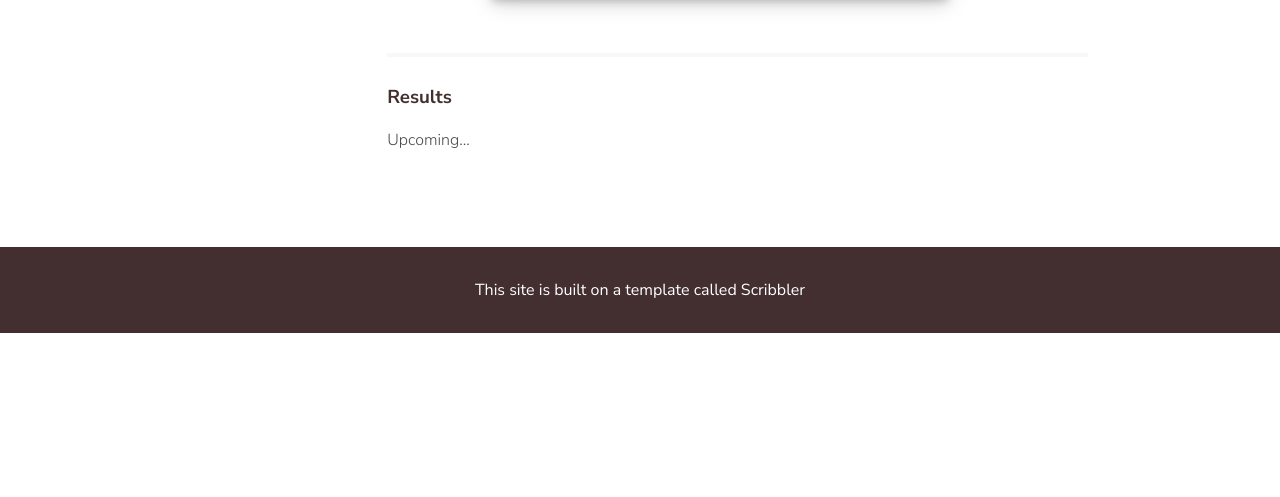
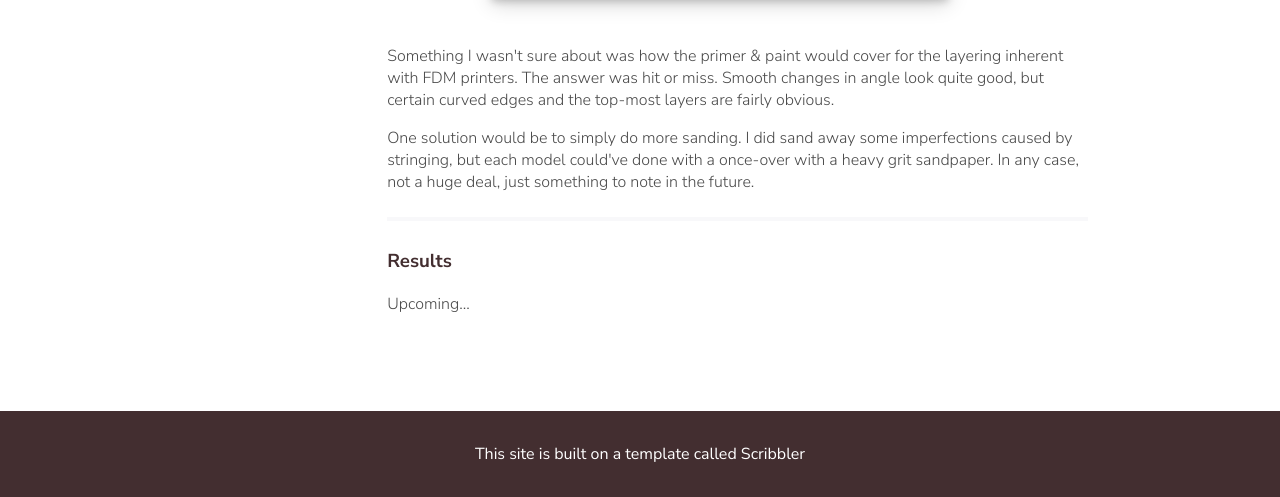
Before and after one commit to TheWhetherMan/mysite, a plain HTML site: page jumanji_pieces.html in a window 1280 px wide. Shown: the part 1404-1901 px from the top of the page. Before the commit the page ends 1737 px from the top, so only its background shows below. Drawn offline with nearby package versions, Linux system fonts and the light colour scheme.

Commit message:
Content update

```diff
--- a/jumanji_pieces.html
+++ b/jumanji_pieces.html
@@ -60,9 +60,7 @@
         </section>
         <section class="js-section" style="align-content: center;">
           <h3 class="section__title">Printing & Paint</h3>
-            <p>
-                Using the STL files for the player pieces, I printed them in Hatchbox Wood filament at 0.1mm layer height.
-            </p>
+            <p>Using the STL files for the player pieces, I printed them in Hatchbox Wood filament at 0.1mm layer height.</p>
             <div class="polaroid_single">
                 <a href="assets/images/jumanji_pieces/IMG_FIRST_COAT.JPG" target="_blank">
                   <img src="assets/images/jumanji_pieces/IMG_FIRST_COAT.JPG" style="width:100%; padding: 5px">
@@ -71,6 +69,14 @@
                   <p>Primer and first coat of black paint applied</p>
                 </div>
             </div>
+            <p>
+              Something I wasn't sure about was how the primer & paint would cover for the layering inherent with FDM printers.
+              The answer was hit or miss. Smooth changes in angle look quite good, but certain curved edges and the top-most layers are fairly obvious.
+            </p>
+            <p>
+              One solution would be to simply do more sanding. I did sand away some imperfections caused by stringing,
+              but each model could've done with a once-over with a heavy grit sandpaper. In any case, not a huge deal, just something to note in the future.
+            </p>
           <hr />
         </section>
         <section class="js-section">
```
Lines whose indentation alone changed are shown as unchanged.
